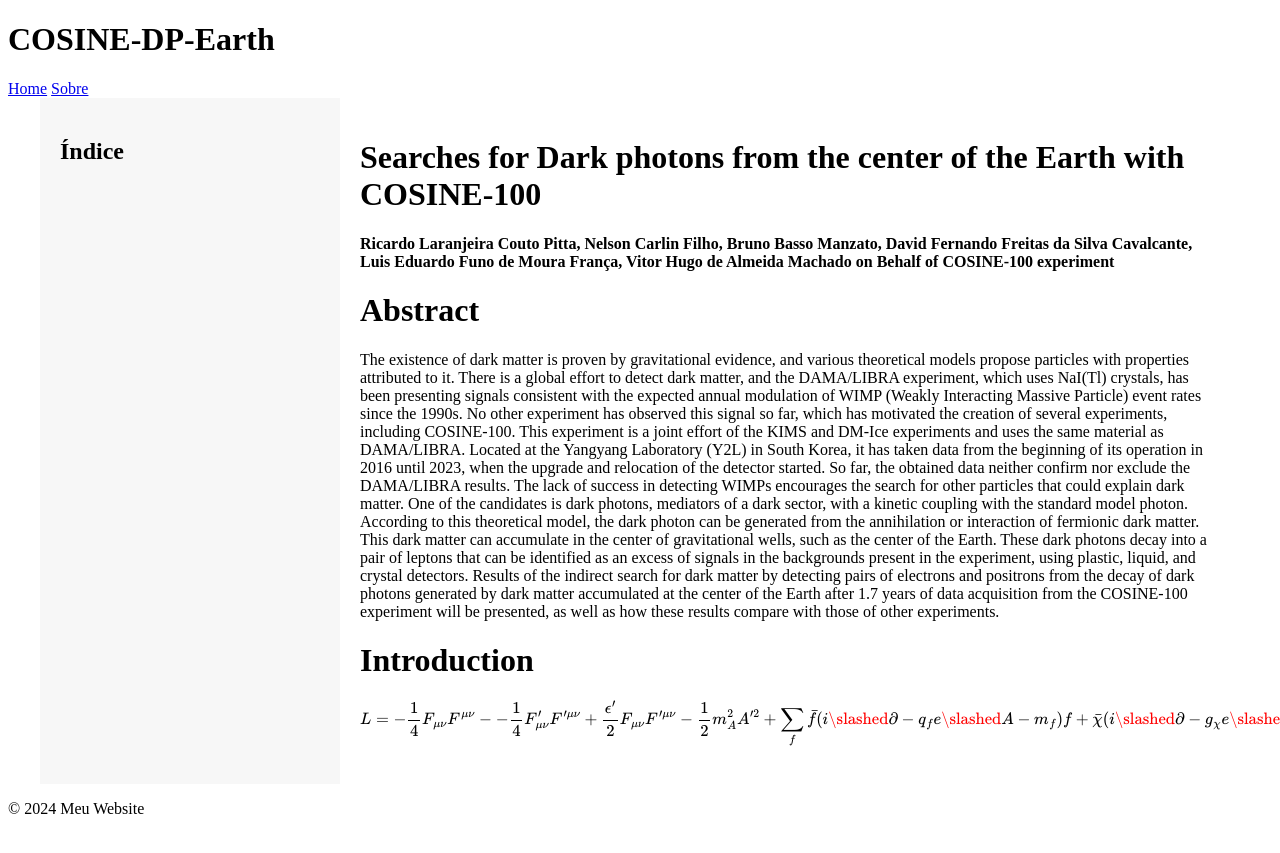
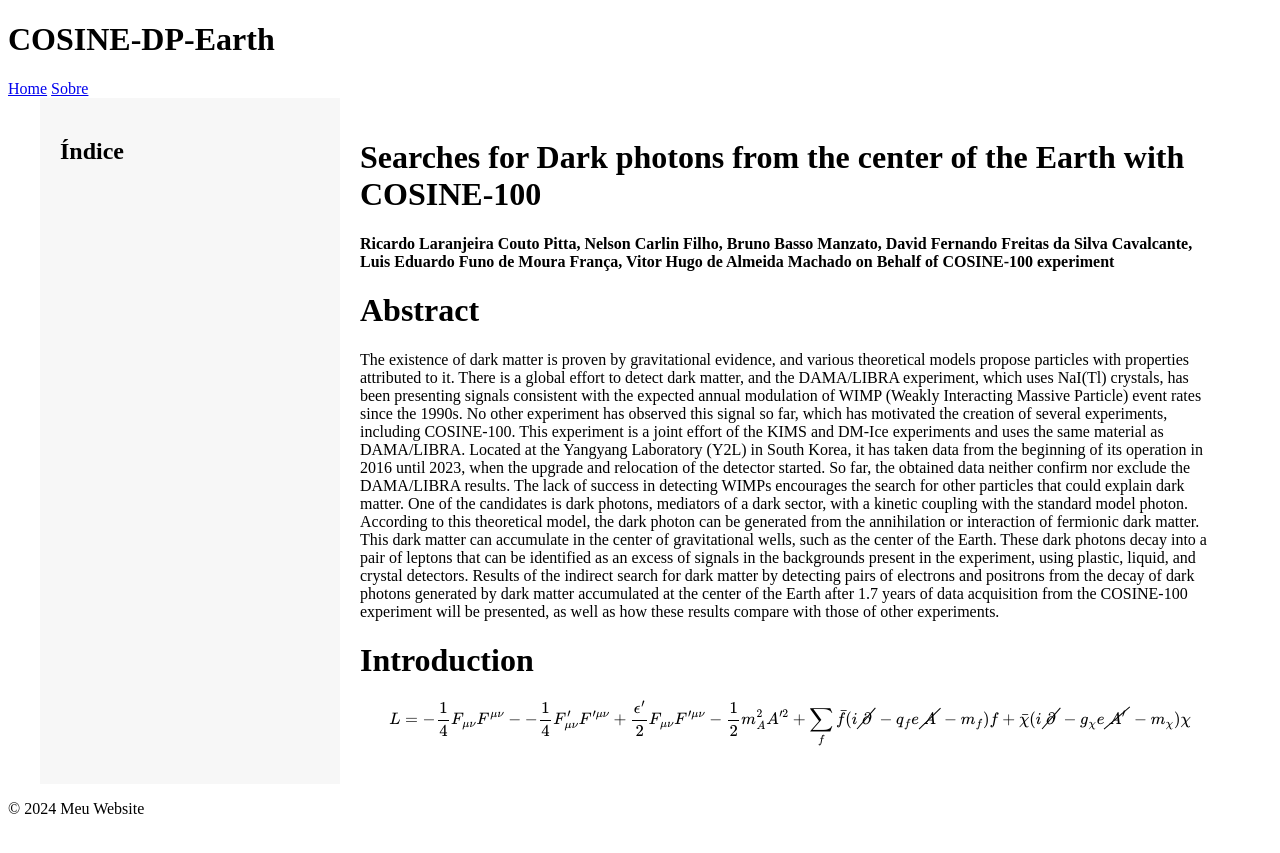
Before and after one commit to jaspior/COSINE-DP-Earth, a Jekyll site: the page built from index.md, in a window 1280 px wide. Shown: the top 853 px of the page. Built offline with Jekyll 4.4.1, drawn with Linux system fonts in a browser that asks for light colours; formulas are drawn with MathJax 3.

Commit message:
Update index.md

```diff
--- a/index.md
+++ b/index.md
@@ -26,5 +26,5 @@
 # Introduction {#Introduction}
 
 $$
-L = -\frac{1}{4}F_{\mu \nu}F^{\mu \nu} - -\frac{1}{4}F'_{\mu \nu}F'^{\mu \nu} + \frac{\epsilon '}{2}F_{\mu \nu}F'^{\mu \nu} - \frac{1}{2}m^2_A A'^2 + \sum_f \bar{f}(i \slashed{\partial} - q_f e \slashed{A} - m_f )f + \bar{\chi} (i\slashed{\partial} - g_\chi e \slashed{A'} - m_\chi ) \chi
+L = -\frac{1}{4}F_{\mu \nu}F^{\mu \nu} - -\frac{1}{4}F'_{\mu \nu}F'^{\mu \nu} + \frac{\epsilon '}{2}F_{\mu \nu}F'^{\mu \nu} - \frac{1}{2}m^2_A A'^2 + \sum_f \bar{f}(i \cancel{\partial} - q_f e \cancel{A} - m_f )f + \bar{\chi} (i\cancel{\partial} - g_\chi e \cancel{A'} - m_\chi ) \chi
 $$
```
